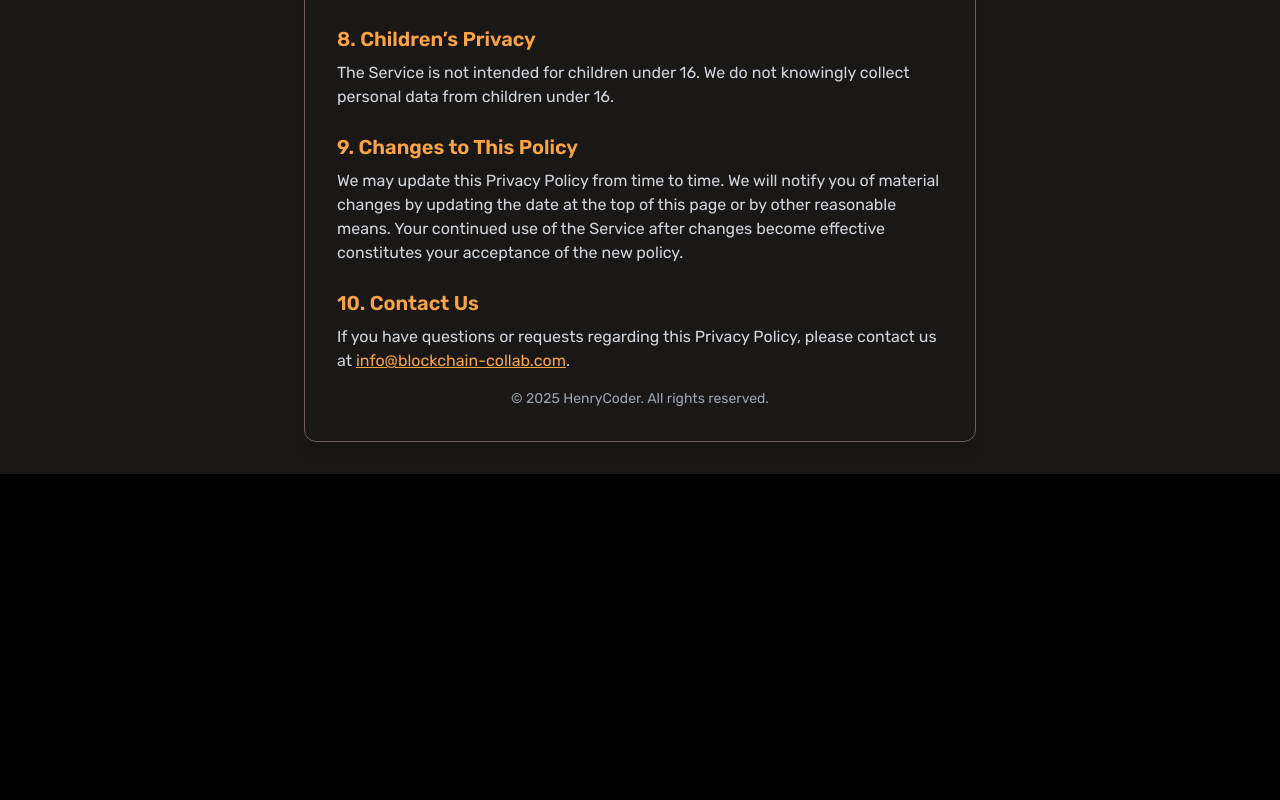
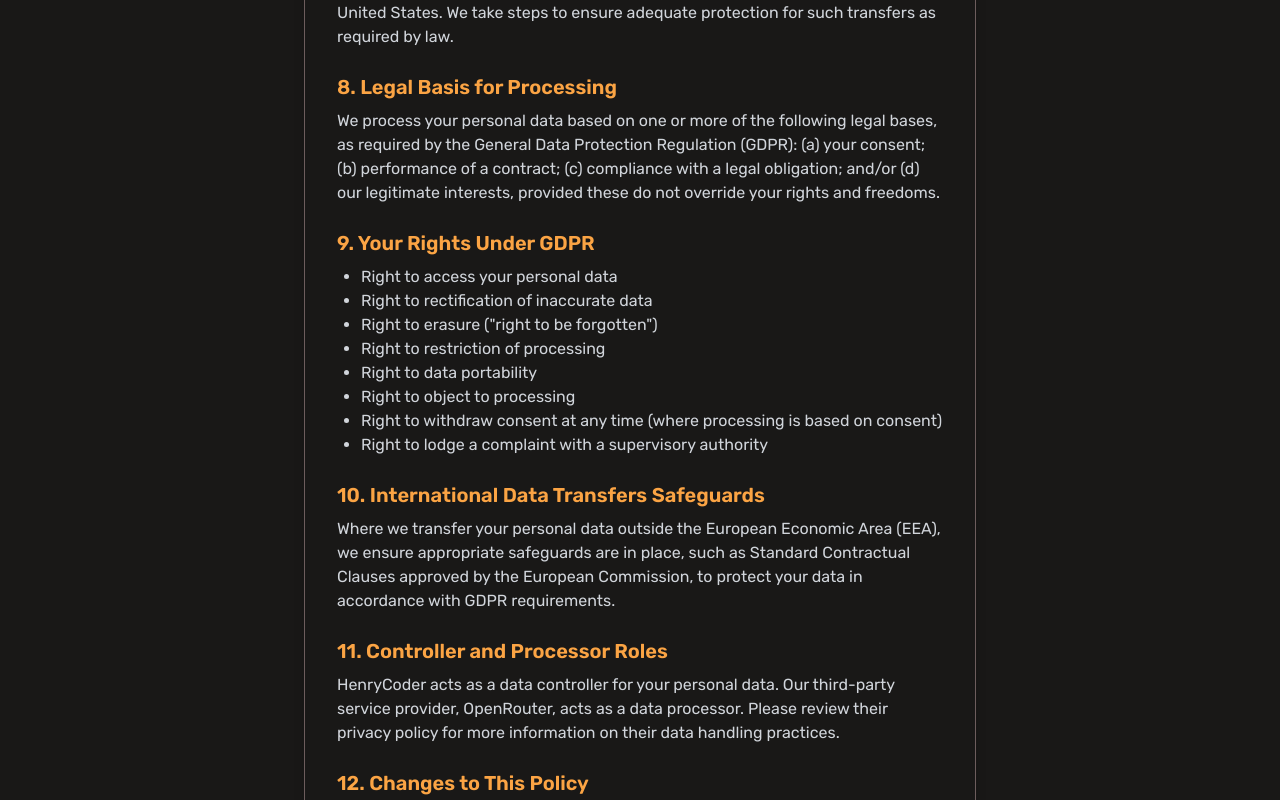
Before and after one commit to BlockchainCollab/HenryCoder, a Nuxt app in the folder frontend/: page /privacy in a window 1280 px wide. Shown: the part 1660-2460 px from the top of the page. Before the commit the page ends 2134 px from the top, so only its background shows below. Built offline with nearby package versions, Linux system fonts and the light colour scheme.

Commit message:
add gdpr

```diff
--- a/frontend/pages/privacy.vue
+++ b/frontend/pages/privacy.vue
@@ -8,7 +8,7 @@
       </p>
       <h2 class="text-xl font-semibold text-[#FBA444] mt-6 mb-2">1. Information We Collect</h2>
       <h3 class="font-semibold text-gray-200 mb-1">a. Inputs and Code Submissions</h3>
-      <p class="mb-2 text-gray-300">When you use HenryCoder, any code or text you submit ("Inputs") is collected and stored by us. We retain all submitted Inputs for the purposes described below. <b>Do not submit confidential or sensitive information.</b></p>
+      <p class="mb-2 text-gray-300">When you use HenryCoder, any code or text you submit ("Inputs") is collected and stored by us. Input code is anonymized and is not linked to your IP address or any personally identifiable information. We retain all submitted Inputs for the purposes described below. <b>Do not submit confidential or sensitive information.</b></p>
       <h3 class="font-semibold text-gray-200 mb-1">b. Personal Data</h3>
       <p class="mb-2 text-gray-300">We may collect personal data you provide, such as your name, email address, wallet address, or contact details if you contact us or register for an account. We may also collect technical data (such as IP address, browser type, device information, and usage data) automatically when you use our Site.</p>
       <h2 class="text-xl font-semibold text-[#FBA444] mt-6 mb-2">2. How We Use Your Information</h2>
@@ -37,11 +37,26 @@
       <p class="mb-4 text-gray-300">We implement reasonable security measures to protect your information. However, no method of transmission or storage is completely secure. You use the Service at your own risk.</p>
       <h2 class="text-xl font-semibold text-[#FBA444] mt-6 mb-2">7. International Data Transfers</h2>
       <p class="mb-4 text-gray-300">Your information may be transferred to and processed in countries outside your country of residence, including the European Economic Area (EEA) and the United States. We take steps to ensure adequate protection for such transfers as required by law.</p>
-      <h2 class="text-xl font-semibold text-[#FBA444] mt-6 mb-2">8. Children’s Privacy</h2>
-      <p class="mb-4 text-gray-300">The Service is not intended for children under 16. We do not knowingly collect personal data from children under 16.</p>
-      <h2 class="text-xl font-semibold text-[#FBA444] mt-6 mb-2">9. Changes to This Policy</h2>
+      <h2 class="text-xl font-semibold text-[#FBA444] mt-6 mb-2">8. Legal Basis for Processing</h2>
+      <p class="mb-4 text-gray-300">We process your personal data based on one or more of the following legal bases, as required by the General Data Protection Regulation (GDPR): (a) your consent; (b) performance of a contract; (c) compliance with a legal obligation; and/or (d) our legitimate interests, provided these do not override your rights and freedoms.</p>
+      <h2 class="text-xl font-semibold text-[#FBA444] mt-6 mb-2">9. Your Rights Under GDPR</h2>
+      <ul class="list-disc pl-6 mb-4 text-gray-300">
+        <li>Right to access your personal data</li>
+        <li>Right to rectification of inaccurate data</li>
+        <li>Right to erasure ("right to be forgotten")</li>
+        <li>Right to restriction of processing</li>
+        <li>Right to data portability</li>
+        <li>Right to object to processing</li>
+        <li>Right to withdraw consent at any time (where processing is based on consent)</li>
+        <li>Right to lodge a complaint with a supervisory authority</li>
+      </ul>
+      <h2 class="text-xl font-semibold text-[#FBA444] mt-6 mb-2">10. International Data Transfers Safeguards</h2>
+      <p class="mb-4 text-gray-300">Where we transfer your personal data outside the European Economic Area (EEA), we ensure appropriate safeguards are in place, such as Standard Contractual Clauses approved by the European Commission, to protect your data in accordance with GDPR requirements.</p>
+      <h2 class="text-xl font-semibold text-[#FBA444] mt-6 mb-2">11. Controller and Processor Roles</h2>
+      <p class="mb-4 text-gray-300">HenryCoder acts as a data controller for your personal data. Our third-party service provider, OpenRouter, acts as a data processor. Please review their privacy policy for more information on their data handling practices.</p>
+      <h2 class="text-xl font-semibold text-[#FBA444] mt-6 mb-2">12. Changes to This Policy</h2>
       <p class="mb-4 text-gray-300">We may update this Privacy Policy from time to time. We will notify you of material changes by updating the date at the top of this page or by other reasonable means. Your continued use of the Service after changes become effective constitutes your acceptance of the new policy.</p>
-      <h2 class="text-xl font-semibold text-[#FBA444] mt-6 mb-2">10. Contact Us</h2>
+      <h2 class="text-xl font-semibold text-[#FBA444] mt-6 mb-2">13. Contact Us</h2>
       <p class="mb-4 text-gray-300">If you have questions or requests regarding this Privacy Policy, please contact us at <a href="mailto:info@blockchain-collab.com" class="text-[#FBA444] underline">info@blockchain-collab.com</a>.</p>
       <p class="text-gray-400 text-sm mt-2 text-center">&copy; 2025 HenryCoder. All rights reserved.</p>
     </div>
```
